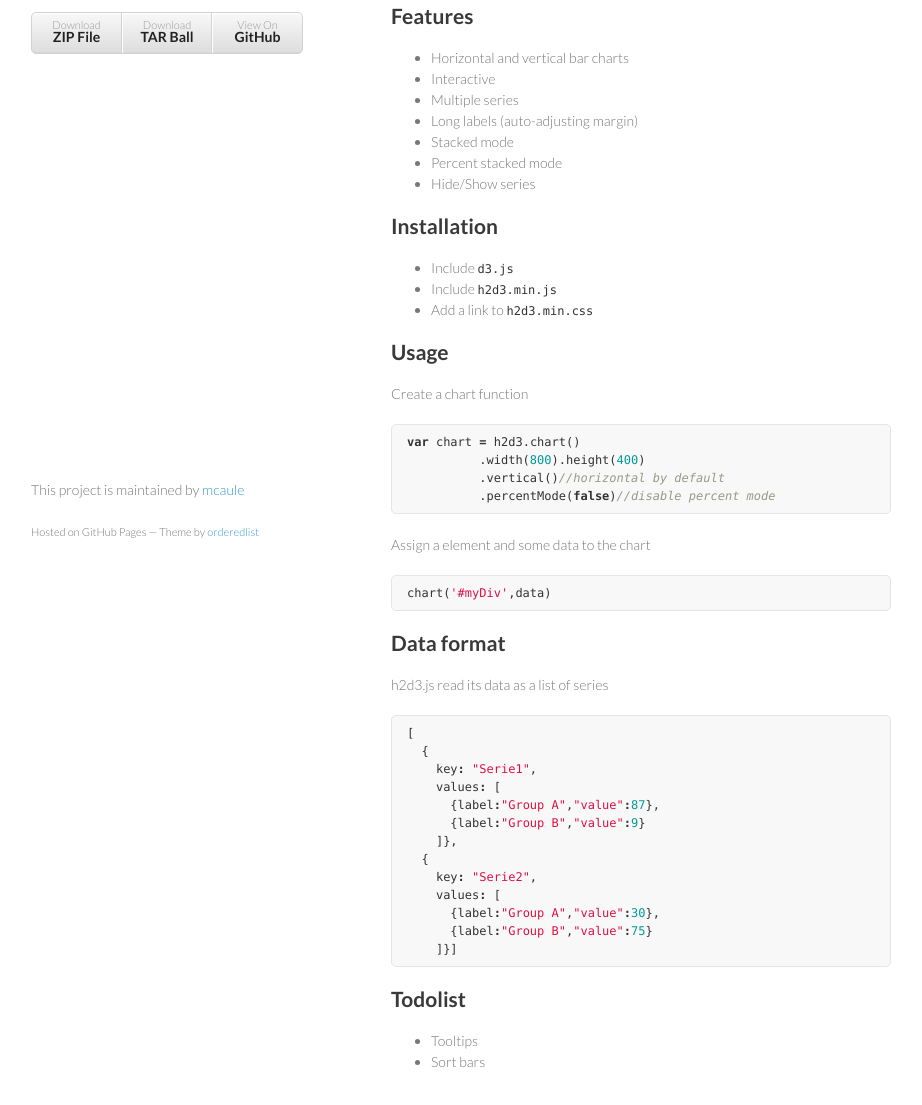
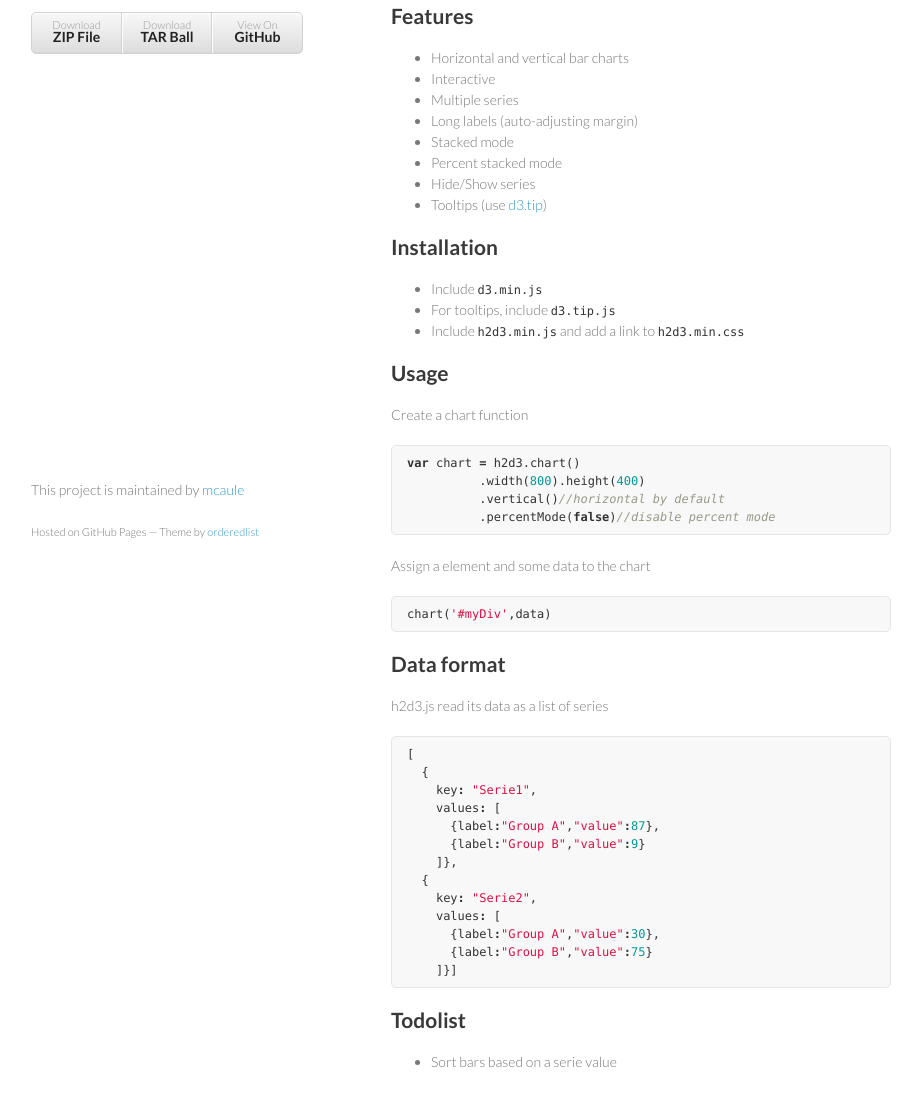
Before and after one commit to mcaule/h2d3.js, a plain HTML site: page index.html in a window 1280 px wide. Shown: the part 189-1294 px from the top of the page, without its empty margins (179-1101 px from the left). Drawn offline with Linux system fonts and the light colour scheme.

Commit message:
update index page

```diff
--- a/index.html
+++ b/index.html
@@ -47,15 +47,16 @@
 <li>Stacked mode</li>
 <li>Percent stacked mode</li>
 <li>Hide/Show series</li>
+<li>Tooltips (use <a href="https://github.com/Caged/d3-tip">d3.tip</a>)</li>
 </ul><h2>
 <a name="installation" class="anchor" href="#installation"><span class="octicon octicon-link"></span></a>Installation</h2>
 
 <ul>
-<li>Include <code>d3.js</code>
+<li>Include <code>d3.min.js</code>
 </li>
-<li>Include <code>h2d3.min.js</code>
+<li>For tooltips, include <code>d3.tip.js</code>
 </li>
-<li>Add a link to <code>h2d3.min.css</code>
+<li>Include <code>h2d3.min.js</code> and add a link to <code>h2d3.min.css</code>
 </li>
 </ul><h2>
 <a name="usage" class="anchor" href="#usage"><span class="octicon octicon-link"></span></a>Usage</h2>
@@ -97,8 +98,7 @@
 <a name="todolist" class="anchor" href="#todolist"><span class="octicon octicon-link"></span></a>Todolist</h2>
 
 <ul>
-<li>Tooltips</li>
-<li>Sort bars</li>
+<li>Sort bars based on a serie value</li>
 </ul>
       </section>
       <footer>
```
